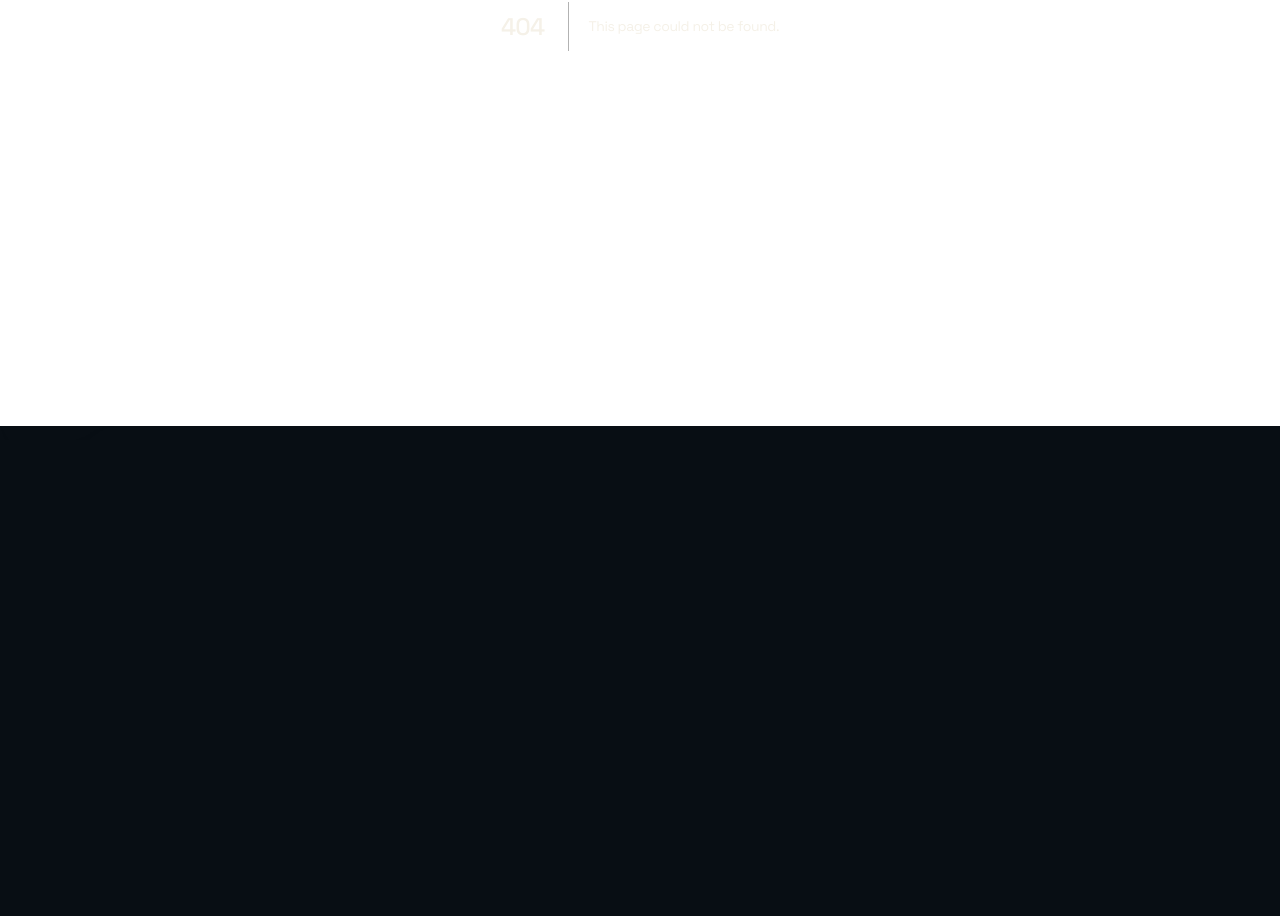
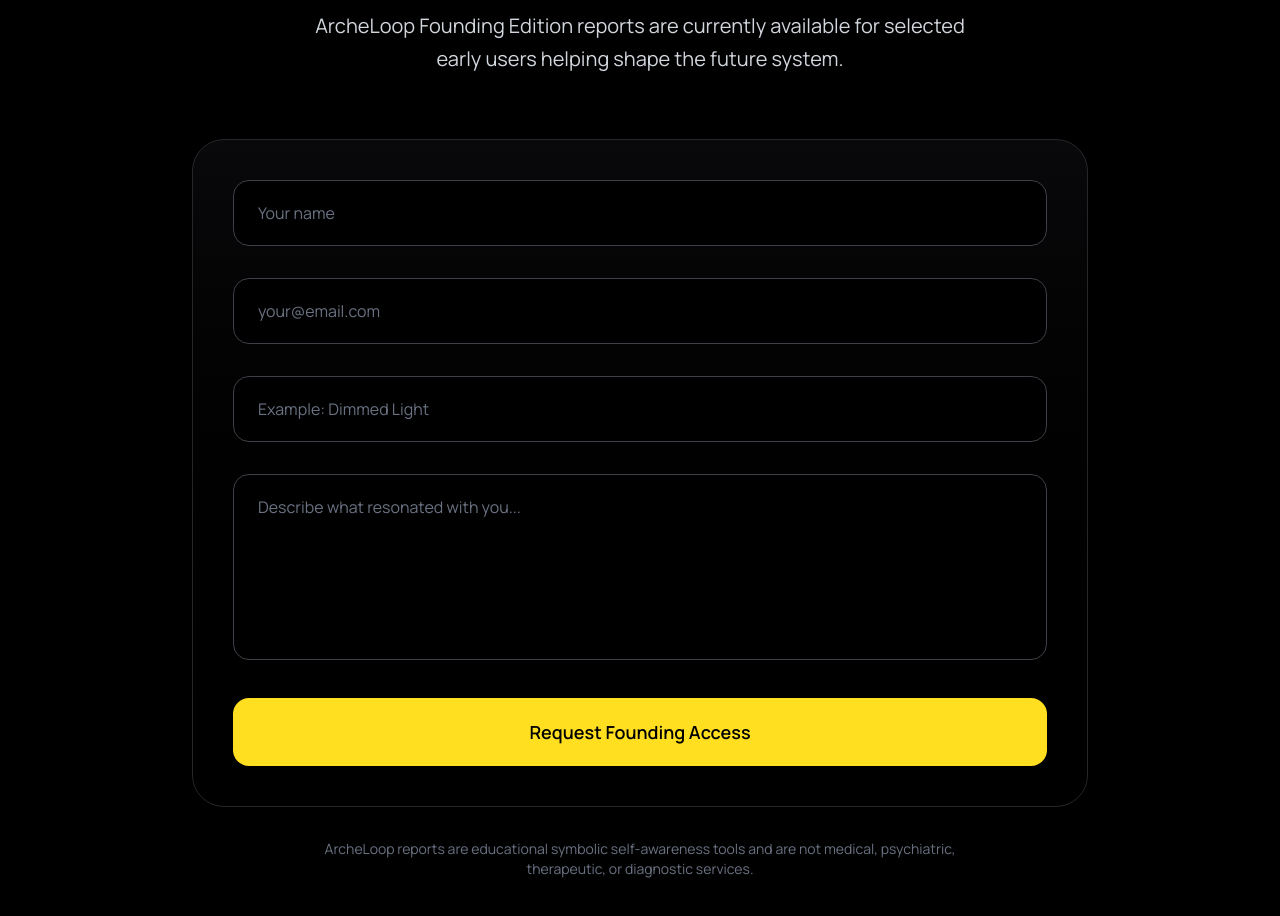
Before and after one commit to abdulkadirkuscu-ctrl/archeloop, a Next.js app: page /founding-access in a window 1280 px wide. Before the commit this address had no page. Shown: the part 374-1290 px from the top of the page. Before the commit the page ends 800 px from the top, so only its background shows below. Built offline with nearby package versions, Linux system fonts and the light colour scheme.

Commit message:
Add founding access request form

```diff
--- /dev/null
+++ b/app/founding-access/page.tsx
@@ -0,0 +1,86 @@
+export default function FoundingAccessPage() {
+  return (
+    <main className="min-h-screen bg-black text-white">
+
+      <section className="px-6 py-32">
+
+        <div className="max-w-4xl mx-auto">
+
+          <div className="text-center mb-16">
+
+            <p className="uppercase tracking-[0.35em] text-gray-500 mb-5">
+              Founding Access
+            </p>
+
+            <h1 className="text-5xl md:text-7xl font-bold leading-tight mb-8">
+              Request your
+              <br />
+              ArcheLoop report.
+            </h1>
+
+            <p className="text-xl text-gray-300 leading-relaxed max-w-2xl mx-auto">
+              ArcheLoop Founding Edition reports are currently available
+              for selected early users helping shape the future system.
+            </p>
+
+          </div>
+
+          <div className="border border-zinc-800 rounded-[2rem] bg-gradient-to-b from-zinc-950 to-black p-10">
+
+            <form
+  action="https://formspree.io/f/mvzywkkj"
+  method="POST"
+  className="space-y-8"
+>
+    <input
+  type="text"
+  name="name"
+  required
+  placeholder="Your name"
+  className="w-full bg-black border border-zinc-700 rounded-2xl px-6 py-5 text-white placeholder:text-gray-500 focus:outline-none focus:border-yellow-300"
+/>
+<input
+  type="email"
+  name="email"
+  required
+  placeholder="your@email.com"
+  className="w-full bg-black border border-zinc-700 rounded-2xl px-6 py-5 text-white placeholder:text-gray-500 focus:outline-none focus:border-yellow-300"
+/>
+<input
+  type="text"
+  name="primaryLoop"
+  required
+  placeholder="Example: Dimmed Light"
+  className="w-full bg-black border border-zinc-700 rounded-2xl px-6 py-5 text-white placeholder:text-gray-500 focus:outline-none focus:border-yellow-300"
+/>
+<textarea
+  name="message"
+  required
+  rows={6}
+  placeholder="Describe what resonated with you..."
+  className="w-full bg-black border border-zinc-700 rounded-2xl px-6 py-5 text-white placeholder:text-gray-500 focus:outline-none focus:border-yellow-300 resize-none"
+/>
+
+              <button
+                type="submit"
+                className="w-full bg-yellow-300 text-black py-5 rounded-2xl font-semibold text-lg hover:bg-yellow-200 transition"
+              >
+                Request Founding Access
+              </button>
+
+            </form>
+
+          </div>
+
+          <p className="text-center text-sm text-gray-500 mt-8 max-w-2xl mx-auto">
+            ArcheLoop reports are educational symbolic self-awareness tools
+            and are not medical, psychiatric, therapeutic, or diagnostic services.
+          </p>
+
+        </div>
+
+      </section>
+
+    </main>
+  )
+}
```
